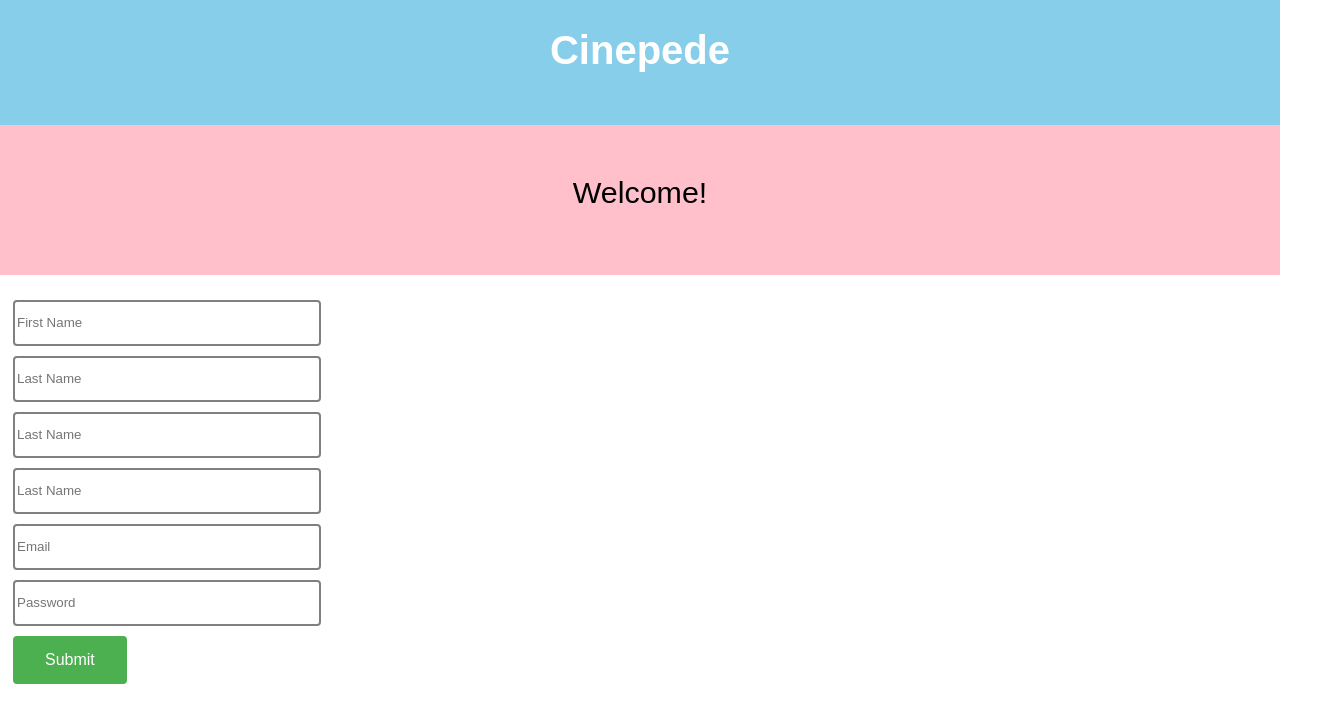
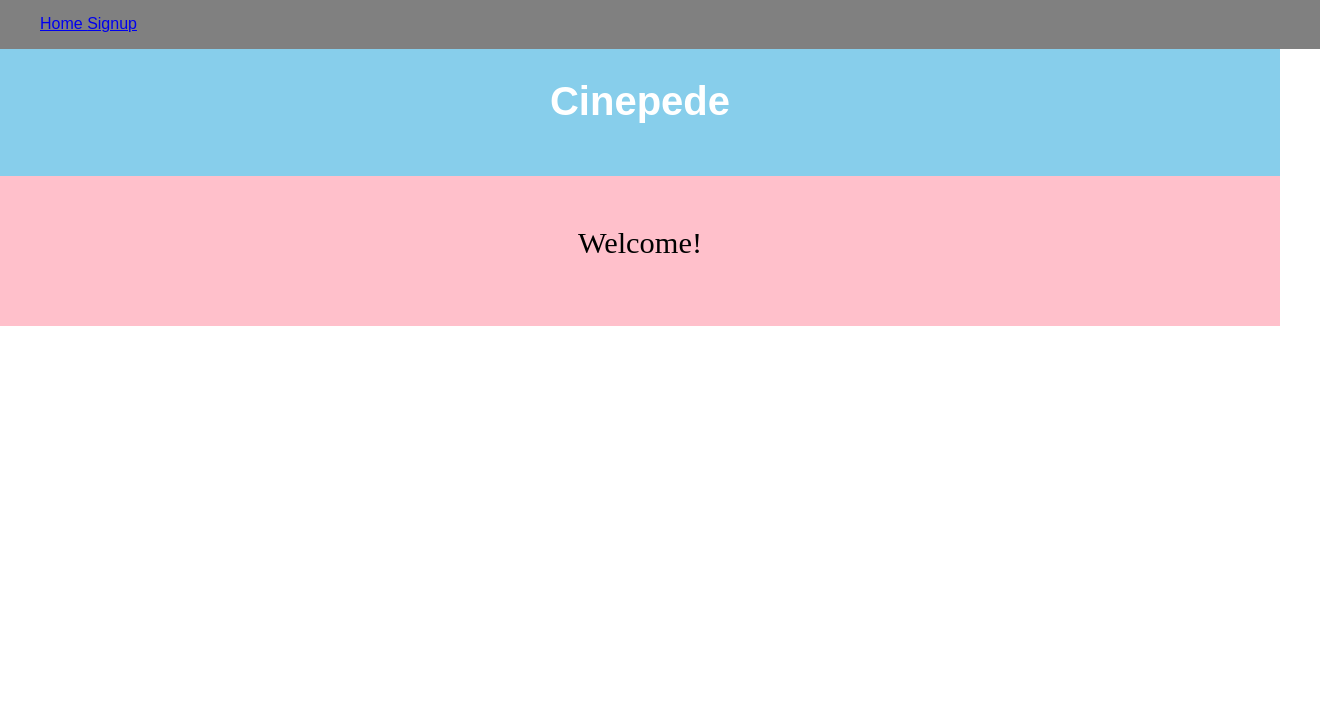
Before and after one commit to AbyssalMager/cinepede, an Angular app: page / in a window 1280 px wide. Shown: the top 722 px of the page, 1320 px wide, since content can reach past the window. Built offline with nearby package versions, Linux system fonts and the light colour scheme.

Commit message:
Routing complete, signup form finished

```diff
--- a/src/app/app-routing.module.ts
+++ b/src/app/app-routing.module.ts
@@ -1,7 +1,7 @@
 import { NgModule } from "@angular/core";
 import { Routes, RouterModule } from "@angular/router";
 import { HomeComponent } from "./home/home.component";
-import SignupComponent from "./signup/signup.component";
+import {SignupComponent } from "./signup/signup.component";
 
 const routes: Routes = [
   {
--- a/src/app/app.component.css
+++ b/src/app/app.component.css
@@ -12,7 +12,7 @@ h1 {
   position: relative;
   margin-left: -50vw;
   height: 100px;
-  margin-top: -10px;
+  margin-top: -16px;
   left: 50%;
 }
 h2,
--- a/src/app/app.component.html
+++ b/src/app/app.component.html
@@ -1,3 +1,3 @@
+<app-header></app-header>
 <h1>{{title}}</h1>
-<app-home></app-home>
-<app-signup></app-signup>
+<router-outlet></router-outlet>
--- a/src/app/header/header.component.css
+++ b/src/app/header/header.component.css
@@ -0,0 +1,17 @@
+ul {
+  background-color: grey;
+  padding-top: 17px;
+
+  list-style-type: none;
+
+  width: 100vw;
+  position: relative;
+  margin-left: -50vw;
+  height: 34px;
+  margin-top: -10px;
+  left: 50%;
+}
+
+li{
+  display: inline;
+}
--- a/src/app/header/header.component.html
+++ b/src/app/header/header.component.html
@@ -0,0 +1,4 @@
+<ul>
+  <li> <a routerLink = ""> Home </a> </li>
+  <li> <a routerLink = "signup"> Signup </a> </li>
+</ul>
--- a/src/app/header/header.component.ts
+++ b/src/app/header/header.component.ts
@@ -0,0 +1,12 @@
+import { Component, OnInit } from "@angular/core";
+
+@Component({
+  selector: "app-header",
+  templateUrl: "./header.component.html",
+  styleUrls: ["./header.component.css"]
+})
+export class HeaderComponent implements OnInit {
+  constructor() {}
+
+  ngOnInit(): void {}
+}
--- a/src/app/signup/signup.component.html
+++ b/src/app/signup/signup.component.html
@@ -12,11 +12,15 @@
   </div>
 
 					<div class="field">
-    <input type="text" name="lastName" class="input" placeholder="Last Name" [(ngModel)]="lastName">
+						<input type="text" name="country" class="input" placeholder="Country" [(ngModel)]="country">
   </div>
 
 						<div class="field">
-    <input type="text" name="lastName" class="input" placeholder="Last Name" [(ngModel)]="lastName">
+							<input type="text" name="language" class="input" placeholder="Language" [(ngModel)]="language">
+  </div>
+
+							<div class="field">
+								<input type="number" name="age" class="input" placeholder="Age" [(ngModel)]="age">
   </div>
 
 								<!-- email -->
```
Also changed, not shown: src/app/app.module.ts (+13 -2 lines). Lines whose indentation alone changed are shown as unchanged.
